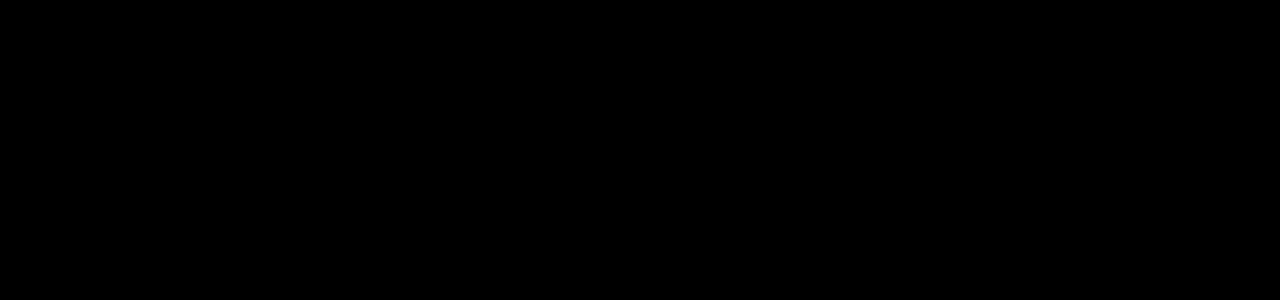
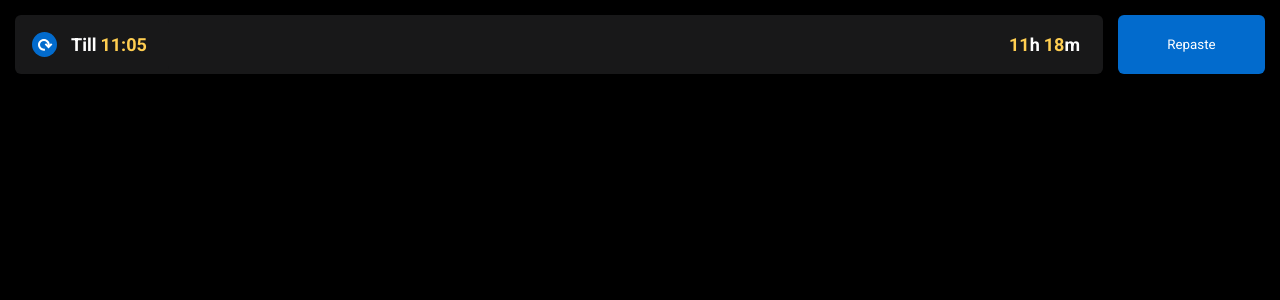
Before and after one commit to kopyl/thingstimecounter, an Angular app: page / in a window 1280 px wide. Shown: the top 300 px of the page. Built offline with nearby package versions, Linux system fonts and the light colour scheme.

Commit message:
Add header

```diff
--- a/colors.sass
+++ b/colors.sass
@@ -2,6 +2,7 @@
 
 // GREY
 $barely-grey: #0F0F10
+$grey: #181819
 $light-grey: #C3C3C3
 
 // RED
@@ -12,3 +13,6 @@
 // YELLOW
 $yellow: #FFCE51
 $light-yellow: rgba(255, 206, 81, 0.15)
+
+// BLUE
+$blue: #026BCD
--- a/src/app/app.component.html
+++ b/src/app/app.component.html
@@ -1,3 +1,29 @@
+<header>
+    <div class="time">
+        <div class="till">
+            <div class="button">
+                <button class="reload"></button>
+                <p>Till</p>
+                <p #tilltime class="time">11:05</p>
+            </div>
+        </div>
+        <div class="total">
+            <div class="content">
+                <div class="hours">
+                    <p class="hours">11</p>
+                    <p #totalhours>h</p>
+                </div>
+                <div class="minutes">
+                    <p class="minutes">18</p>
+                    <p #totalminutes>m</p>
+                </div>
+            </div>
+        </div>
+    </div>
+    <!-- <div class="repaste"> -->
+        <button class="repaste">Repaste</button>
+    <!-- </div> -->
+</header>
 
 <div class="todos-area"
     (drop)=onDragOver($event)
--- a/src/app/app.component.sass
+++ b/src/app/app.component.sass
@@ -1,11 +1,183 @@
+@import 'colors', 'typography'
+
+
 :host
-    display: block
+    display: grid
+    grid-template-rows: 59px auto
+    grid-gap: 35px
     height: 100%
+
+    @media ( max-width: 700px)
+        grid-template-rows: auto 59px 0px
+        grid-gap: 15px
 
 
 .todos-area
     height: 100%
     overflow-y: scroll
+
+
+header
+    // background: $grey
+
+
+    .hours > .hours,
+    .minutes > .minutes,
+    p.time
+        color: $yellow
+
+
+
+
+    // display: grid
+    // grid-template-columns: auto minmax(100px, 1fr)
+    // grid-template-columns: auto minmax(5px, 300px)
+    //  grid-template-columns: minmax(200px, 1fr) 1fr 1fr
+    //  grid-template-columns: minmax(200px, 1fr) 1fr
+    // grid-template-columns: auto minmax(auto, min-content)
+
+    // grid-template-columns: auto minmax(10px, 100px)
+    display: flex
+
+    gap: 15px
+
+    @media ( max-width: 700px)
+        gap: 4px
+        grid-row: 2
+
+        // margin-bottom: 10px
+
+    & > div.time
+
+        flex-grow: 2
+
+        display: grid
+        grid-template-columns: auto auto
+
+        background: $grey
+
+        border-radius: 6px
+
+        font-size: $header-title-size
+        font-weight: $header-title-weight
+
+        & > div.till
+
+            padding: 4px 4px
+
+            & > div.button
+
+                display: inline-block
+
+                padding-left: 13px
+                padding-top: 13px
+                padding-bottom: 13px
+                padding-right: 22px
+
+                border-radius: 4px
+
+                cursor: pointer
+
+                background: $grey
+
+                transition: .1s linear background
+
+                &:hover
+                    background: $blue
+
+
+                & button
+                    display: inline-block
+                    background-color: $blue
+                    height: 25px
+                    width: 25px
+                    border: none
+                    border-radius: 100%
+
+                    background-image: url('../assets/reloadIcon.svg')
+                    background-repeat: no-repeat
+                    background-position: 55% 50%
+
+                    vertical-align: middle
+
+                    margin-right: 14px
+
+                & p
+
+                    &:first-of-type
+                        margin-right: 4px
+
+                    display: inline-block
+                    vertical-align: middle
+
+        & > div.total
+
+            justify-self: end
+            display: grid
+            position: relative
+            top: -1px
+
+            // vertical-align: middle
+
+            // align-content: middle
+            align-items: center
+            // align-content: center
+            // justify-items: end
+            // grid-template-columns: auto
+
+            padding-right: 23px
+
+            div, p
+                display: inline-block
+                vertical-align: middle
+
+            div.minutes
+                margin-left: 4px
+
+    button.repaste
+
+        flex-grow: 1
+        max-width: 147px
+
+        border: none
+
+        background-color: transparent
+        border-radius: 6px
+
+        color: transparent
+
+        &::after
+
+            color: white
+            content: "Repaste"
+            width: 100%
+            height: 100%
+            line-height: 59px
+            background-color: $blue
+            transition: .1s linear top
+
+            position: absolute
+            top: 0
+            left: 0
+
+        &::before
+            color: white
+            content: "Repaste"
+            width: 100%
+            height: 100%
+            line-height: 59px
+            background-color: $red
+            transition: .2s linear top
+
+            position: absolute
+            top: 100px
+            left: 0
+
+        &:hover::after
+            top: -59px
+
+        &:hover::before
+            top: 0
 
 
 div.todos
--- a/src/app/app.component.ts
+++ b/src/app/app.component.ts
@@ -75,6 +75,7 @@
             todoComponent.todoTitle = todo.title
             todoComponent.durationText = todo.duration
             todoComponent.durationMs = todo.rawDurationMs!
+            todoComponent.delayToAppear = todo.delayToAppear!
             this.appTodos.push(todoComponent)
         }
 
--- a/src/app/modules/todo/todo-component/todo-component.component.ts
+++ b/src/app/modules/todo/todo-component/todo-component.component.ts
@@ -23,6 +23,7 @@
     @Input('todoTitle') todoTitle: string
     @Input('durationMs') durationMs: number
     @Input('duration') durationText: string = "1m"
+    @Input('delayToAppear') delayToAppear: string = "1m"
 
     @ViewChild('duration') duration: any
     @ViewChild('toggle') toggle: any
--- a/src/styles.sass
+++ b/src/styles.sass
@@ -15,6 +15,15 @@
     @media ( max-width:  700px)
         padding: 4px
 
+button
+    color: white
+    cursor: pointer
+    position: relative
+
+    overflow: hidden
+
+
+
 
 app-root
     // overflow-y: scroll
--- a/typography.sass
+++ b/typography.sass
@@ -5,3 +5,6 @@
 
 $todo-duration-size: 12px
 $todo-duration-weight: 700
+
+$header-title-size: 18px
+$header-title-weight: 700
```
Also changed, not shown: src/assets/reloadIcon.svg (added).
